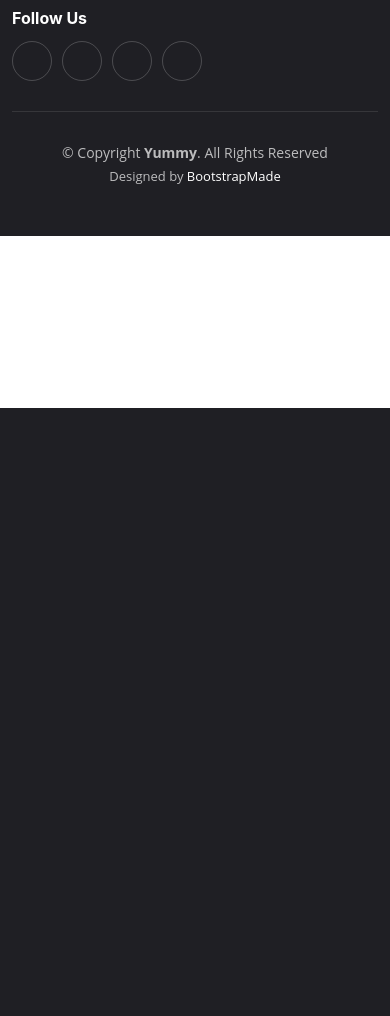
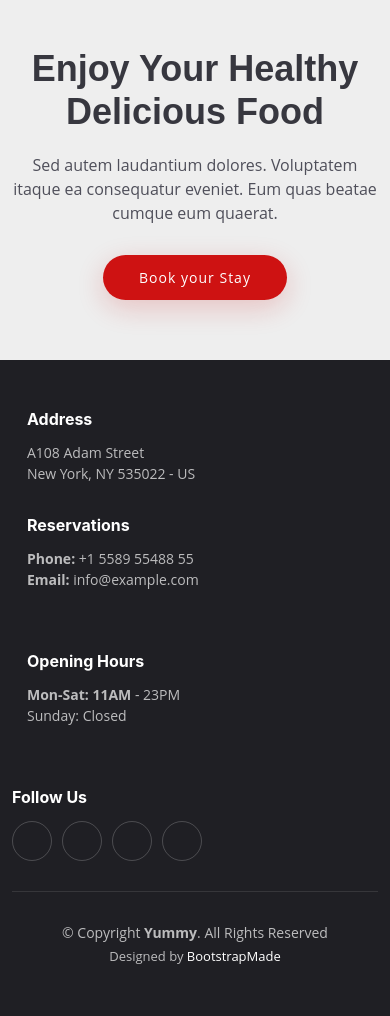
Before and after one commit to ornao/pp4, a Django app: page / in a window 390 px wide. Shown: the part 436-1452 px from the top of the page. Before the commit the page ends 844 px from the top, so only its background shows below. Run offline with Django 3.2, Linux system fonts and the light colour scheme.

Commit message:
start to edit bootstrap template for my wireframes design

```diff
--- a/templates/base.html
+++ b/templates/base.html
@@ -1,10 +1,7 @@
 {% load static %}
 
-<!DOCTYPE html>
-<html class="h-100">
-
 <head>
-    <title>Glamping</title>
+  <title>CodeStar Blog</title>
 
   <link rel="preconnect" href="https://fonts.gstatic.com">
   <link href="https://fonts.googleapis.com/css2?family=Roboto:wght@300&display=swap" rel="stylesheet">
@@ -33,33 +30,19 @@
       <nav id="navbar" class="navbar">
         <ul>
           <li><a href="#hero">Home</a></li>
-          <li><a href="#about">About</a></li>
-          <li><a href="#menu">Menu</a></li>
-          <li><a href="#events">Events</a></li>
-          <li><a href="#chefs">Chefs</a></li>
-          <li><a href="#gallery">Gallery</a></li>
-          <li class="dropdown"><a href="#"><span>Drop Down</span> <i class="bi bi-chevron-down dropdown-indicator"></i></a>
+          <li><a href="#accomodation">Accomodation</a></li>
+          <li><a href="#testimonials">Testimonials</a></li>
+          <li class="dropdown"><a href="#"><span>Log In</span> <i class="bi bi-chevron-down dropdown-indicator"></i></a>
             <ul>
-              <li><a href="#">Drop Down 1</a></li>
-              <li class="dropdown"><a href="#"><span>Deep Drop Down</span> <i class="bi bi-chevron-down dropdown-indicator"></i></a>
-                <ul>
-                  <li><a href="#">Deep Drop Down 1</a></li>
-                  <li><a href="#">Deep Drop Down 2</a></li>
-                  <li><a href="#">Deep Drop Down 3</a></li>
-                  <li><a href="#">Deep Drop Down 4</a></li>
-                  <li><a href="#">Deep Drop Down 5</a></li>
-                </ul>
-              </li>
-              <li><a href="#">Drop Down 2</a></li>
-              <li><a href="#">Drop Down 3</a></li>
-              <li><a href="#">Drop Down 4</a></li>
+              <li><a href="#">Log In</a></li>
+              <li><a href="#">Register</a></li>
             </ul>
           </li>
           <li><a href="#contact">Contact</a></li>
         </ul>
       </nav><!-- .navbar -->
 
-      <a class="btn-book-a-table" href="#book-a-table">Book a Table</a>
+      <a class="btn-book-a-table" href="#book-a-table">Book</a>
       <i class="mobile-nav-toggle mobile-nav-show bi bi-list"></i>
       <i class="mobile-nav-toggle mobile-nav-hide d-none bi bi-x"></i>
 
@@ -139,6 +122,7 @@
 
   </footer><!-- End Footer -->
   <!-- End Footer -->
+
 </body>
 
 </html>
--- a/templates/index.html
+++ b/templates/index.html
@@ -2,58 +2,22 @@
 
 {% block content %}
 
-<div class="container-fluid">
-    <div class="row">
+  <!-- ======= Hero Section ======= -->
+  <section id="hero" class="hero d-flex align-items-center section-bg">
+    <div class="container">
+      <div class="row justify-content-between gy-5">
+        <div class="col-lg-5 order-2 order-lg-1 d-flex flex-column justify-content-center align-items-center align-items-lg-start text-center text-lg-start">
+          <h2 data-aos="fade-up">Enjoy Your Healthy<br>Delicious Food</h2>
+          <p data-aos="fade-up" data-aos-delay="100">Sed autem laudantium dolores. Voluptatem itaque ea consequatur eveniet. Eum quas beatae cumque eum quaerat.</p>
+          <div class="d-flex" data-aos="fade-up" data-aos-delay="200">
+            <a href="#book-a-table" class="btn-book-a-table">Book your Stay</a>
+          </div>
+        </div>
+        <div class="col-lg-5 order-1 order-lg-2 text-center text-lg-start">
+          <img src="assets/img/hero-img.png" class="img-fluid" alt="" data-aos="zoom-out" data-aos-delay="300">
+        </div>
+      </div>
+    </div>
+  </section><!-- End Hero Section -->
 
-        <!-- Blog Entries Column -->
-        <div class="col-12 mt-3 left">
-            <div class="row">
-                {% for post in post_list %}
-                <div class="col-md-4">
-                    <div class="card mb-4">
-                        <div class="card-body">
-                            <div class="image-container">
-                                {% if "placeholder" in post.featured_image.url %}
-                                <img class="card-img-top"
-                                    src="https://codeinstitute.s3.amazonaws.com/fullstack/blog/default.jpg">
-                                {% else %}
-                                <img class="card-img-top" src=" {{ post.featured_image.url }}">
-                                {% endif %}
-                                <div class="image-flash">
-                                    <p class="author">Author: {{ post.author }}</p>
-                                </div>
-                            </div>
-                            <a href="#" class="post-link">
-                                <h2 class="card-title">{{ post.title }}</h2>
-                                <p class="card-text">{{ post.excerpt }}</p>
-                            </a>
-                            <hr />
-                            <p class="card-text text-muted h6">{{ post.created_on}} <i class="far fa-heart"></i>
-                                {{ post.number_of_likes }}</p>
-                        </div>
-                    </div>
-                </div>
-                {% if forloop.counter|divisibleby:3 %}
-            </div>
-            <div class="row">
-                {% endif %}
-                {% endfor %}
-
-            </div>
-        </div>
-    </div>
-    {% if is_paginated %}
-    <nav aria-label="Page navigation">
-        <ul class="pagination justify-content-center">
-            {% if page_obj.has_previous %}
-            <li><a href="?page={{ page_obj.previous_page_number }}" class="page-link">&laquo; PREV </a></li>
-            {% endif %}
-            {% if page_obj.has_next %}
-            <li><a href="?page={{ page_obj.next_page_number }}" class="page-link"> NEXT &raquo;</a></li>
-
-            {% endif %}
-        </ul>
-    </nav>
-    {% endif %}
-</div>
 {%endblock%}
```
Lines whose indentation alone changed are shown as unchanged.
